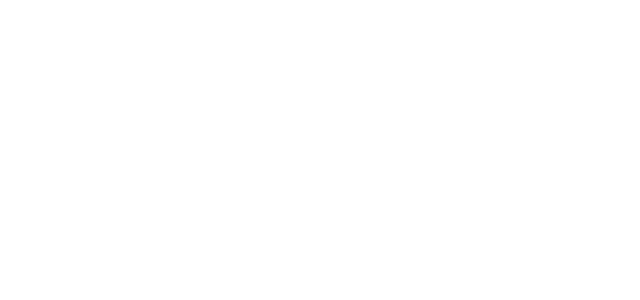
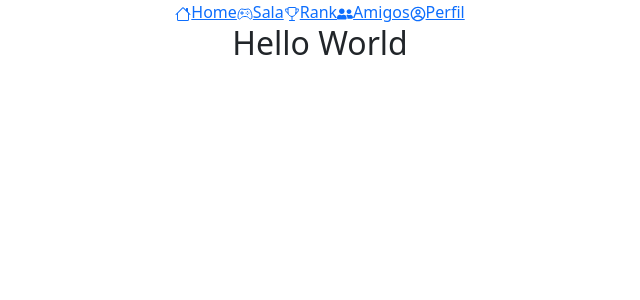
Before and after one commit to BrunoTakeo/reds, a React (Create React App) app: page /home in a window 1280 px wide. Before the commit this address had no page. Shown: the top 300 px of the page, without its empty margins (320-960 px from the left). Built offline with nearby package versions, Linux system fonts and the light colour scheme.

Commit message:
Criação do Layout e Home

```diff
--- /dev/null
+++ b/src/Components/layout/Menu/ShowItens.js
@@ -0,0 +1,53 @@
+import React, { Fragment, useState } from 'react'
+import * as BsIcons from 'react-icons/bs'
+import { Link } from 'react-router-dom';
+
+const ShowItens = ({item}) => {
+    const [open,setOpen]=useState(false);
+  if (item.sub_menu){
+    return(
+        <Fragment>
+            <div>
+                <div>
+                    <span>
+                        {
+                            item.icon && <i>{item.icon}</i>
+                        }
+                        {
+                            item.page
+                        }
+                    </span>
+                    <i>
+                        <BsIcons.BsChevronBarDown className='app-toggle-icon'
+                        onClick={()=>setOpen(!open)}/>
+                    </i>
+                </div>
+                <div>
+                    {
+                        item.sub_menu.map((sub,index)=>{
+                            return(
+                                <ShowItens key={index} item={sub}/>
+                            )
+                        })
+                    }
+                </div>
+            </div>
+        </Fragment>
+    )
+  }else{
+    return(
+        <Fragment>
+            <Link to={item.path || '#'}>
+            {
+                item.icon && <i>{item.icon}</i>
+            }
+            {
+                item.page
+            }
+            </Link>
+        </Fragment>
+    )
+  }
+}
+
+export default ShowItens
--- /dev/null
+++ b/src/Components/layout/Menu/ShowItensDados.js
@@ -0,0 +1,33 @@
+import * as BsIcon from 'react-icons/bs';
+import * as IoIcon from 'react-icons/io5';
+import * as FaIcon from 'react-icons/fa';
+import * as CgIcon from 'react-icons/cg';
+
+const ShowItensDados = [
+    {
+        page:'Home',
+        icon:<BsIcon.BsHouse/>,
+        path:'/home',
+    },
+    {
+        page:'Sala',
+        icon:<IoIcon.IoGameControllerOutline/>,
+        path:'/sala',
+    },
+    {
+        page:'Rank',
+        icon:<IoIcon.IoTrophyOutline/>,
+        path:'/rank'
+    },
+    {
+        page:'Amigos',
+        icon:<FaIcon.FaUserFriends/>,
+        path:'/amigos'
+    },
+    {
+        page:'Perfil',
+        icon:<CgIcon.CgProfile/>,
+        path:'/Perfil'
+    }
+]
+export default ShowItensDados;
--- /dev/null
+++ b/src/Components/layout/Menu/SideBar.js
@@ -0,0 +1,21 @@
+import React, { Fragment } from 'react'
+import itens from './ShowItensDados'
+import ShowItens from './ShowItens'
+
+const SideBar = ({toggle_sidebar}) => {
+  return (
+    <Fragment>
+        <div>
+            {
+                itens.map((item,index)=>{
+                    return(
+                        <ShowItens key={index} item={item}/>
+                    )
+                })
+            }
+        </div>
+    </Fragment>
+  )
+}
+
+export default SideBar
--- a/src/Components/layout/layout.js
+++ b/src/Components/layout/layout.js
@@ -1,12 +1,22 @@
 import React, { Fragment, useState } from 'react'
+import SideBar from './Menu/SideBar';
 
-const layout = () => {
+const Layout = ({children}) => {
+
+  const [toggle, setToggle] = useState(false);
+
+  const toggleClick = () =>{
+    setToggle(!toggle);
+  }
+  console.log(toggle);
   return (
     <Fragment>
+      <SideBar toggle_sidebar={toggle}/>
         <main>
+          {children}
         </main>
     </Fragment>
   )
 }
 
-export default layout
+export default Layout
--- a/src/Pages/Cadastro/Cadastro.js
+++ b/src/Pages/Cadastro/Cadastro.js
@@ -67,7 +67,7 @@
                     </div>
                 </div>
                 <div className='Area_Button'>
-                    <Link className='Button_Cadastrar'>
+                    <Link className='Button_Cadastrar' to='/home'>
                         Cadastrar
                     </Link>
                 </div>
--- /dev/null
+++ b/src/Pages/Home/Home.js
@@ -0,0 +1,13 @@
+import React, { Fragment } from 'react'
+
+const Home = () => {
+  return (
+    <Fragment>
+        <div>
+            <h2>Hello World</h2>
+        </div>
+    </Fragment>
+  )
+}
+
+export default Home
--- a/src/Pages/Login/Login.js
+++ b/src/Pages/Login/Login.js
@@ -48,7 +48,7 @@
                     </div>
                 </div>
                 <div className='Area_Button'>
-                    <Link className='Button_Login'>
+                    <Link className='Button_Login' to='/home'>
                         Login
                     </Link>
                 </div>
--- a/src/Rotas/Rotas.js
+++ b/src/Rotas/Rotas.js
@@ -5,6 +5,7 @@
 import Sala_Espera from '../Pages/Sala_Espera/Sala_Espera'
 import Cadastro from '../Pages/Cadastro/Cadastro'
 import Login from '../Pages/Login/Login'
+import Home from '../Pages/Home/Home'
 
 const Rotas = () => {
   return (
@@ -15,7 +16,7 @@
             <Route path='/cadastro' element={<Cadastro/>}/>
             <Route path='/login' element={<Login/>}/>
             <Route element={<PrivateRoute/>}>
-
+              <Route path='/home' element={<Home/>}/>
             </Route>
         </Routes>
     </Fragment>
```
Also changed, not shown: src/Pages/Home/home.css (added).
